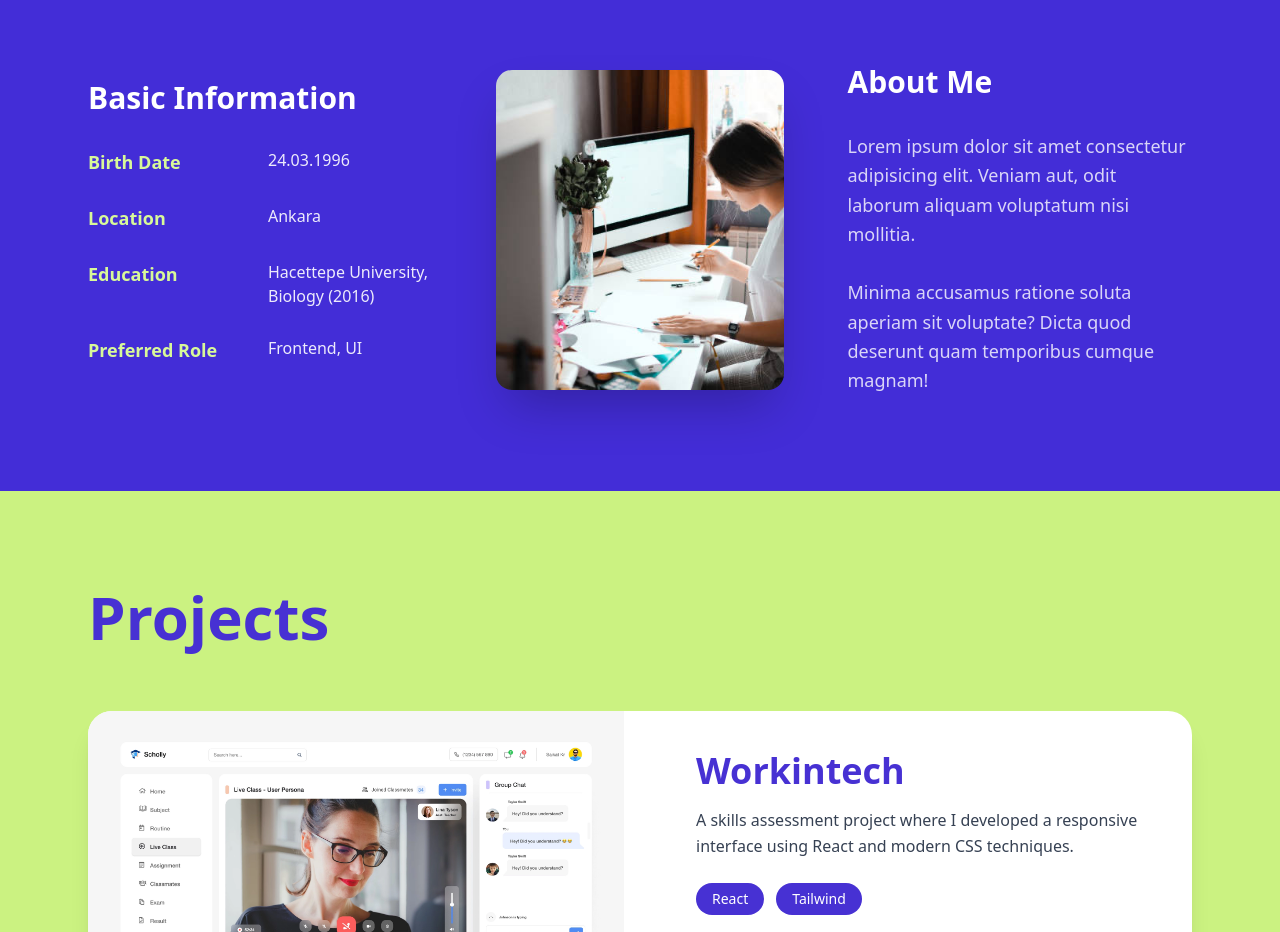
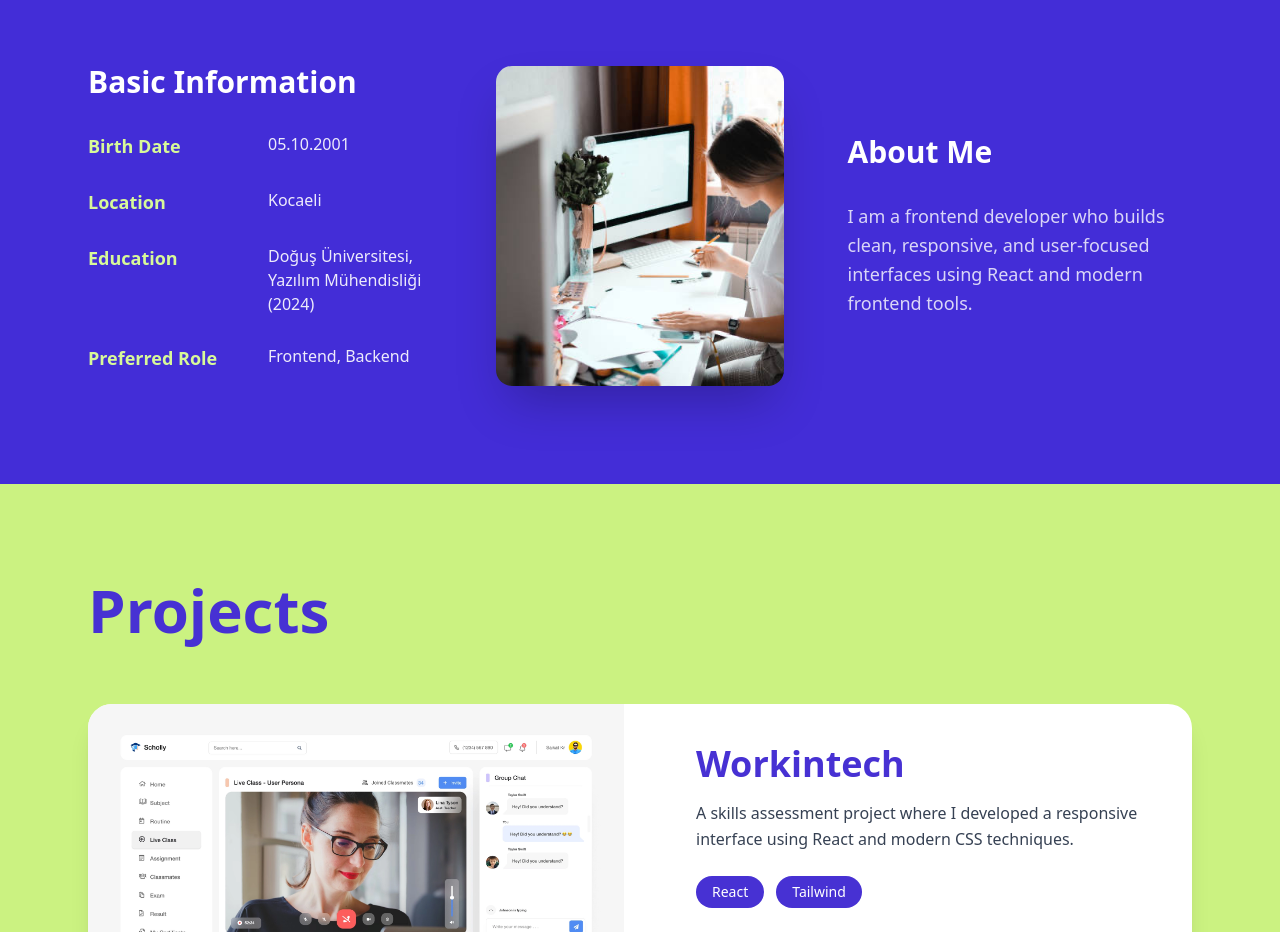
Before and after one commit to yigit-ozcan/fsweb-s12-personal-website, a React (Vite) app: page / in a window 1280 px wide. Shown: the part 1580-2512 px from the top of the page. Built offline with nearby package versions, Linux system fonts and the light colour scheme.

Commit message:
Update content.js

```diff
--- a/src/data/content.js
+++ b/src/data/content.js
@@ -34,17 +34,17 @@ export const content = {
     profile: {
       title: "Profile",
       basicInfo: [
-        { label: "Birth Date", value: "24.03.1996" },
-        { label: "Location", value: "Ankara" },
+        { label: "Birth Date", value: "05.10.2001" },
+        { label: "Location", value: "Kocaeli" },
         {
           label: "Education",
-          value: "Hacettepe University, Biology (2016)",
+          value: "Doğuş Üniversitesi, Yazılım Mühendisliği (2024)",
         },
-        { label: "Preferred Role", value: "Frontend, UI" },
+        { label: "Preferred Role", value: "Frontend, Backend" },
       ],
       image: "/assets/profile/profile-image.png",
       aboutText:
-        "Lorem ipsum dolor sit amet consectetur adipisicing elit. Veniam aut, odit laborum aliquam voluptatum nisi mollitia.\n\nMinima accusamus ratione soluta aperiam sit voluptate? Dicta quod deserunt quam temporibus cumque magnam!",
+        "I am a frontend developer who builds clean, responsive, and user-focused interfaces using React and modern frontend tools.",
     },
 
     projects: {
@@ -119,17 +119,17 @@ export const content = {
     profile: {
       title: "Profil",
       basicInfo: [
-        { label: "Doğum Tarihi", value: "24.03.1996" },
-        { label: "İkamet Şehri", value: "Ankara" },
+        { label: "Birth Date", value: "05.10.2001" },
+        { label: "Location", value: "Kocaeli" },
         {
-          label: "Eğitim Durumu",
-          value: "Hacettepe Üniversitesi, Biyoloji (2016)",
+          label: "Education",
+          value: "Doğuş Üniversitesi, Yazılım Mühendisliği (2024)",
         },
-        { label: "Tercih Ettiği Rol", value: "Frontend, UI" },
+        { label: "Preferred Role", value: "Frontend, Backend" },
       ],
       image: "/assets/profile/profile-image.png",
       aboutText:
-        "Lorem ipsum, dolor sit amet consectetur adipisicing elit. Veniam aut, odit laborum aliquam voluptatum nisi mollitia.\n\nMinima accusamus ratione soluta aperiam sit voluptate? Dicta quod deserunt quam temporibus cumque magnam!",
+        "React ve modern frontend araçlarıyla temiz, responsive ve kullanıcı odaklı arayüzler geliştiren bir frontend geliştiricisiyim.",
     },
 
     projects: {
```
